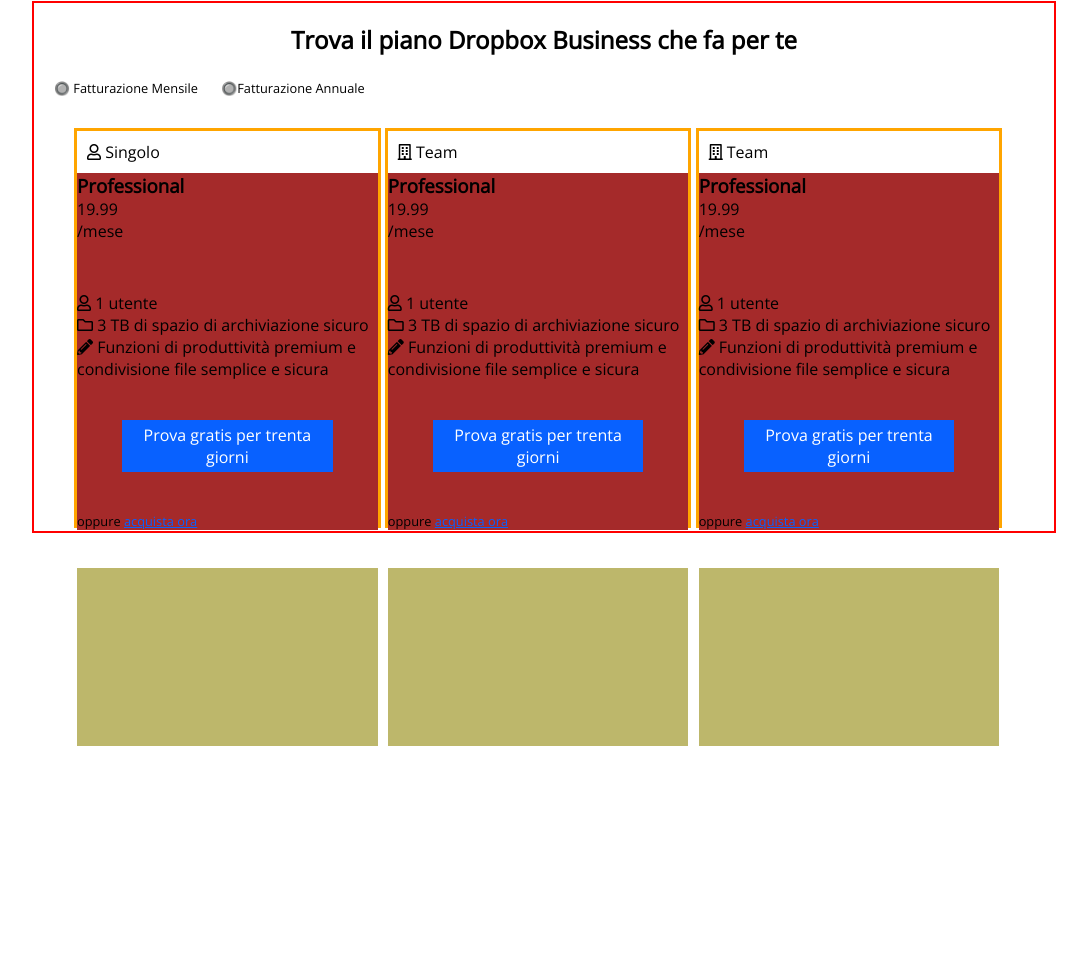
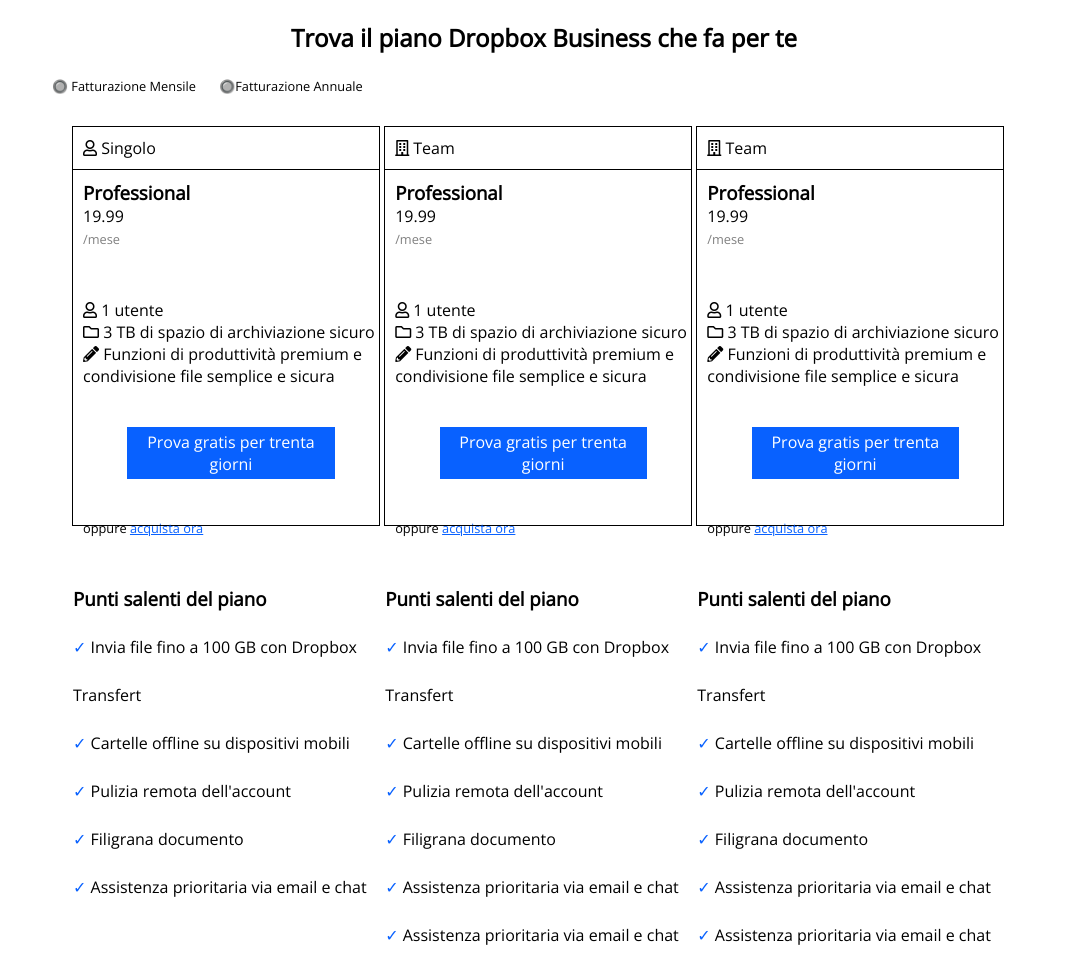
Before and after one commit to alexcapoluongo/htmlcss-dropbox, a plain HTML site: page index.html in a window 1280 px wide. Shown: the part 759-1718 px from the top of the page, without its empty margins (96-1183 px from the left). Before the commit the page ends 1505 px from the top, so only its background shows below. Drawn offline with nearby package versions, Linux system fonts and the light colour scheme.

Commit message:
aggiunto sezione iscrizione

```diff
--- a/css/style.css
+++ b/css/style.css
@@ -24,7 +24,7 @@
     width:80%;
     margin:0 auto;
     /* TEST */
-    border:2px solid red;
+    /* border:2px solid red; */
 }
 
 .subtitle{
@@ -197,22 +197,26 @@
 }
 
 .col-iscrizione{
-    border:3px orange solid;
+    border:1px black solid;
     width:calc(100% / 3 - 20px);
     height:400px;
     display: inline-block;
+    vertical-align: top;
 }
 
 .intestazione-iscrizione{
     padding:10px;
+    border-bottom:1px solid black;
 }
 .col-iscrizione-top{
-    background-color: brown;
+    padding-top:10px;
+    padding-left: 10px;
 }
 
 .col-iscrizione-down{
     height:45%;
-    background-color: darkkhaki;
+    line-height: 3em;
+    padding-bottom:20%;
 }
 
 .iscrizione-top-1{
@@ -234,3 +238,17 @@
     color:#0861ff;
     text-decoration: underline;
 }
+
+.col-iscrizione .tempo-iscrizione{
+    color:gray;
+    font-size: .8em;
+}
+
+.col-iscrizione-down li::before{
+    content:"\2713";
+    color:#0861ff;
+}
+
+.col-iscrizione-down li:first-child::before{
+    content:none !important;
+}
--- a/index.html
+++ b/index.html
@@ -148,8 +148,21 @@
 
                     </div>
 
-                    <div class="col-iscrizione-down"></div>
+                    <div class="col-iscrizione-down">
+                        <ul>
+                            <li>
+                                <h3 class="title-iscrizione-down">Punti salenti del piano</h3>
+                            </li>
+                            <li> Invia file fino a 100 GB con Dropbox Transfert</li>
+                            <li> Cartelle offline su dispositivi mobili</li>
+                            <li> Pulizia remota dell'account</li>
+                            <li> Filigrana documento</li>
+                            <li> Assistenza prioritaria via email e chat</li>
+                        </ul>
+                    </div>
                 </div>
+
+
                 <div class="col-iscrizione">
                     <div class="intestazione-iscrizione">
                         <i class="far fa-building"></i> Team
@@ -180,7 +193,21 @@
                         <span class="small-subtitle">oppure <span class="acquista-ora">acquista ora</span> </span>
 
                     </div>
-                    <div class="col-iscrizione-down"></div>
+                    <div class="col-iscrizione-down">
+
+                        <ul>
+                            <li>
+                                <h3 class="title-iscrizione-down">Punti salenti del piano</h3>
+                            </li>
+                            <li> Invia file fino a 100 GB con Dropbox Transfert</li>
+                            <li> Cartelle offline su dispositivi mobili</li>
+                            <li> Pulizia remota dell'account</li>
+                            <li> Filigrana documento</li>
+                            <li> Assistenza prioritaria via email e chat</li>
+                            <li> Assistenza prioritaria via email e chat</li>
+                        </ul>
+
+                    </div>
                 </div>
 
                 <div class="col-iscrizione">
@@ -213,7 +240,21 @@
                         <span class="small-subtitle">oppure <span class="acquista-ora">acquista ora</span> </span>
 
                     </div>
-                    <div class="col-iscrizione-down"></div>
+                    <div class="col-iscrizione-down">
+
+                        <ul>
+                            <li>
+                                <h3 class="title-iscrizione-down">Punti salenti del piano</h3>
+                            </li>
+                            <li> Invia file fino a 100 GB con Dropbox Transfert</li>
+                            <li> Cartelle offline su dispositivi mobili</li>
+                            <li> Pulizia remota dell'account</li>
+                            <li> Filigrana documento</li>
+                            <li> Assistenza prioritaria via email e chat</li>
+                            <li> Assistenza prioritaria via email e chat</li>
+                        </ul>
+
+                    </div>
                 </div>
             </div>
         </div>
```
Also changed, not shown: 1 other file.
